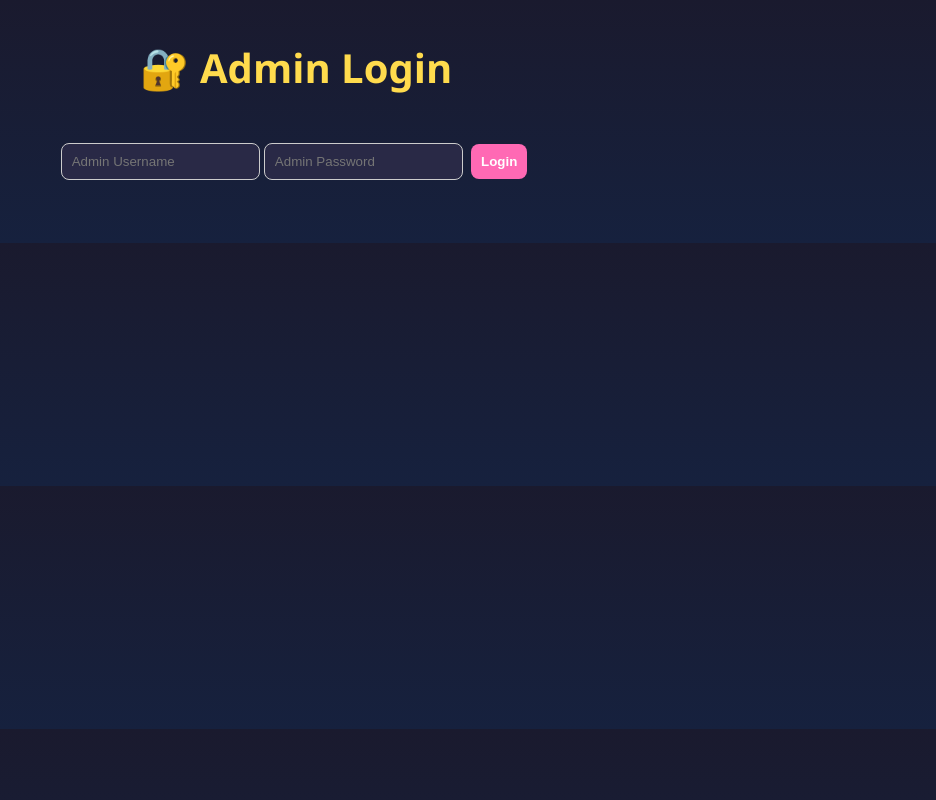
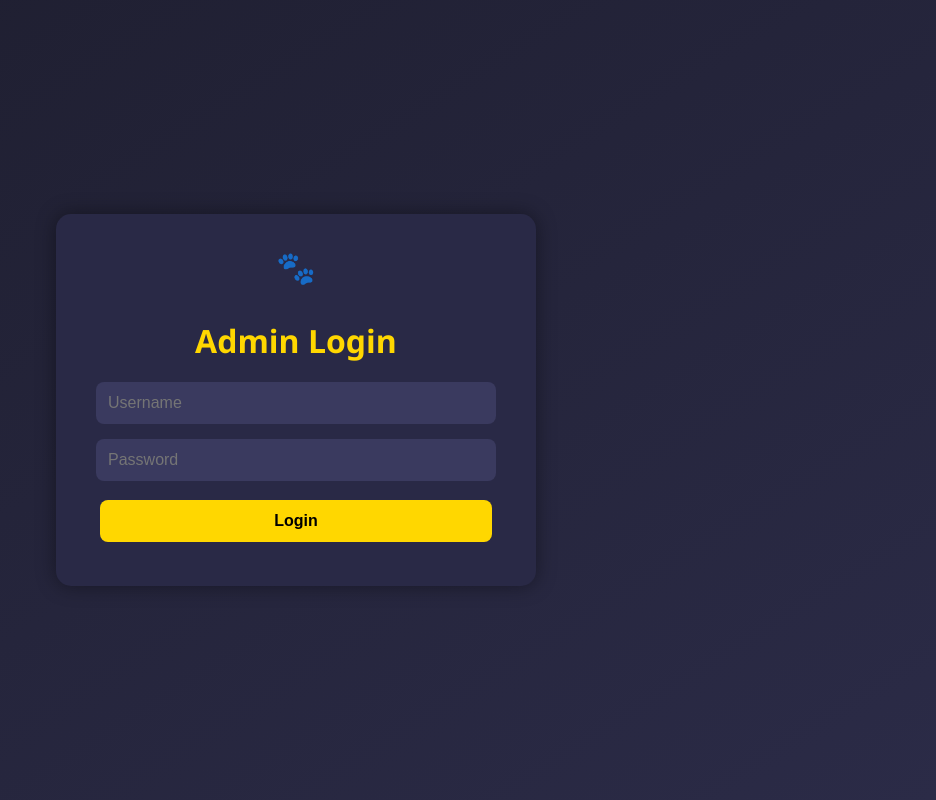
Before and after one commit to VRahul98/mew-moo, a Flask app: page /login in a window 1280 px wide. Shown: the whole page, without its empty margins (344-1280 px from the left). Run offline with Flask 3, Linux system fonts and the light colour scheme.

Commit message:
Redesigned admin login page

```diff
--- a/templates/login.html
+++ b/templates/login.html
@@ -1,18 +1,94 @@
 <!DOCTYPE html>
 <html lang="en">
 <head>
-    <meta charset="UTF-8">
-    <title>Admin Login - Mew & Moo</title>
-    <link rel="stylesheet" href="{{ url_for('static', filename='css/style.css') }}">
+  <meta charset="UTF-8" />
+  <title>Admin Login | Mew & Moo</title>
+  <link rel="stylesheet" href="{{ url_for('static', filename='css/style.css') }}">
+  <meta name="viewport" content="width=device-width, initial-scale=1.0">
+  <style>
+    body {
+      margin: 0;
+      padding: 0;
+      background: linear-gradient(to bottom right, #1e1e2f, #2b2b47);
+      font-family: 'Segoe UI', sans-serif;
+      display: flex;
+      justify-content: center;
+      align-items: center;
+      height: 100vh;
+      color: #fff;
+    }
+
+    .login-container {
+      background-color: #292946;
+      padding: 40px;
+      border-radius: 15px;
+      box-shadow: 0 0 20px #0006;
+      text-align: center;
+      width: 100%;
+      max-width: 400px;
+    }
+
+    .login-container h1 {
+      margin-bottom: 20px;
+      font-size: 2rem;
+      color: #ffd700;
+    }
+
+    .login-container form {
+      display: flex;
+      flex-direction: column;
+      gap: 15px;
+    }
+
+    .login-container input[type="text"],
+    .login-container input[type="password"] {
+      padding: 12px;
+      border: none;
+      border-radius: 8px;
+      background: #3a3a5f;
+      color: #fff;
+      font-size: 1rem;
+    }
+
+    .login-container button {
+      background-color: #ffd700;
+      color: #000;
+      padding: 12px;
+      border: none;
+      border-radius: 8px;
+      cursor: pointer;
+      font-weight: bold;
+      font-size: 1rem;
+      transition: background 0.3s ease;
+    }
+
+    .login-container button:hover {
+      background-color: #ffcc00;
+    }
+
+    .paw-print {
+      font-size: 2rem;
+      color: #ffdf00;
+      animation: bounce 2s infinite;
+    }
+
+    @keyframes bounce {
+      0%, 100% { transform: translateY(0); }
+      50% { transform: translateY(-10px); }
+    }
+  </style>
 </head>
 <body>
 
-    <h1 class="admin-title">🔐 Admin Login</h1>
-    <form method="POST" action="/login" class="ask-question form">
-        <input type="text" name="username" placeholder="Admin Username" required>
-        <input type="password" name="password" placeholder="Admin Password" required>
-        <button type="submit">Login</button>
+  <div class="login-container">
+    <div class="paw-print">🐾</div>
+    <h1>Admin Login</h1>
+    <form method="POST">
+      <input type="text" name="username" placeholder="Username" required>
+      <input type="password" name="password" placeholder="Password" required>
+      <button type="submit">Login</button>
     </form>
+  </div>
 
 </body>
 </html>
```
